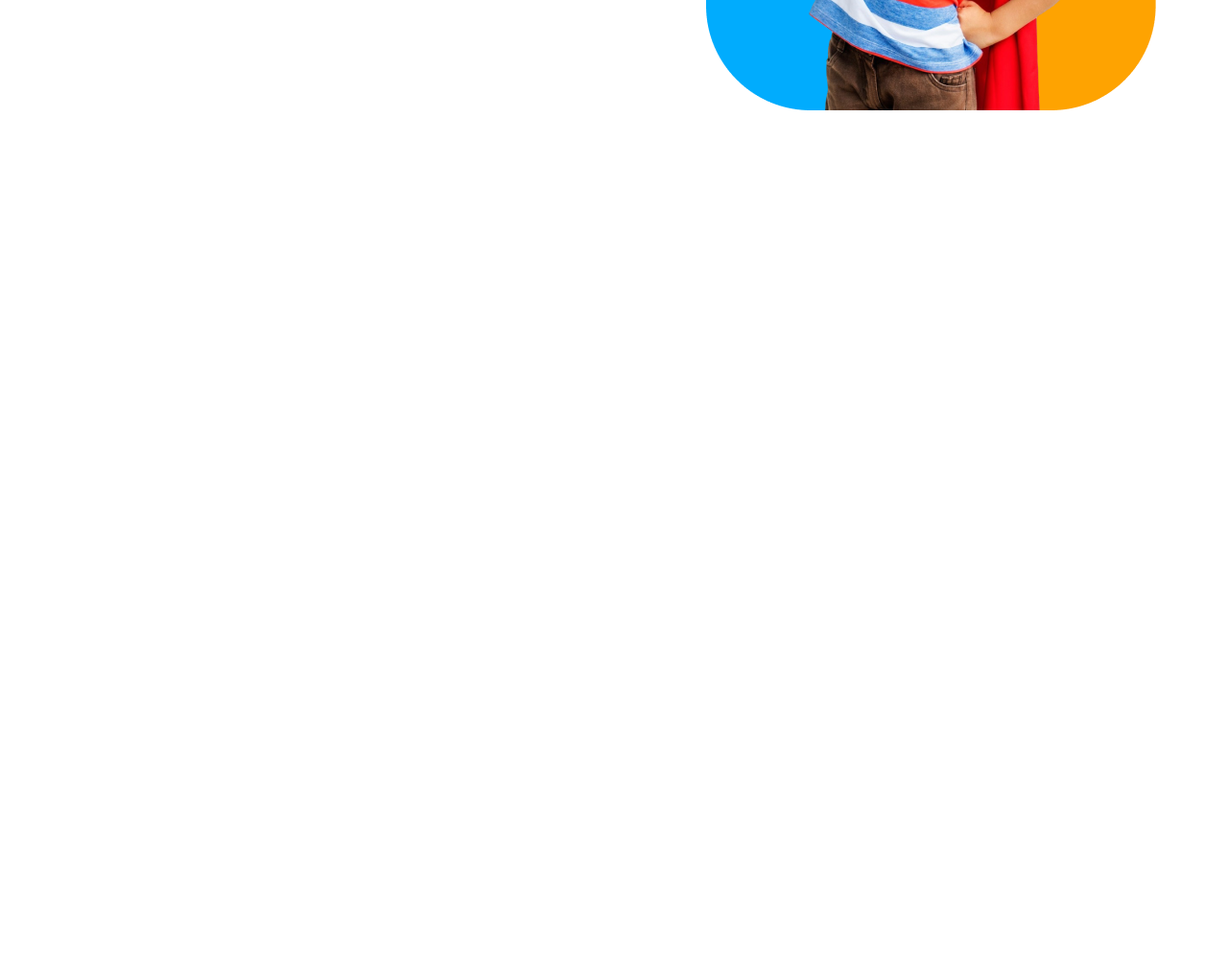
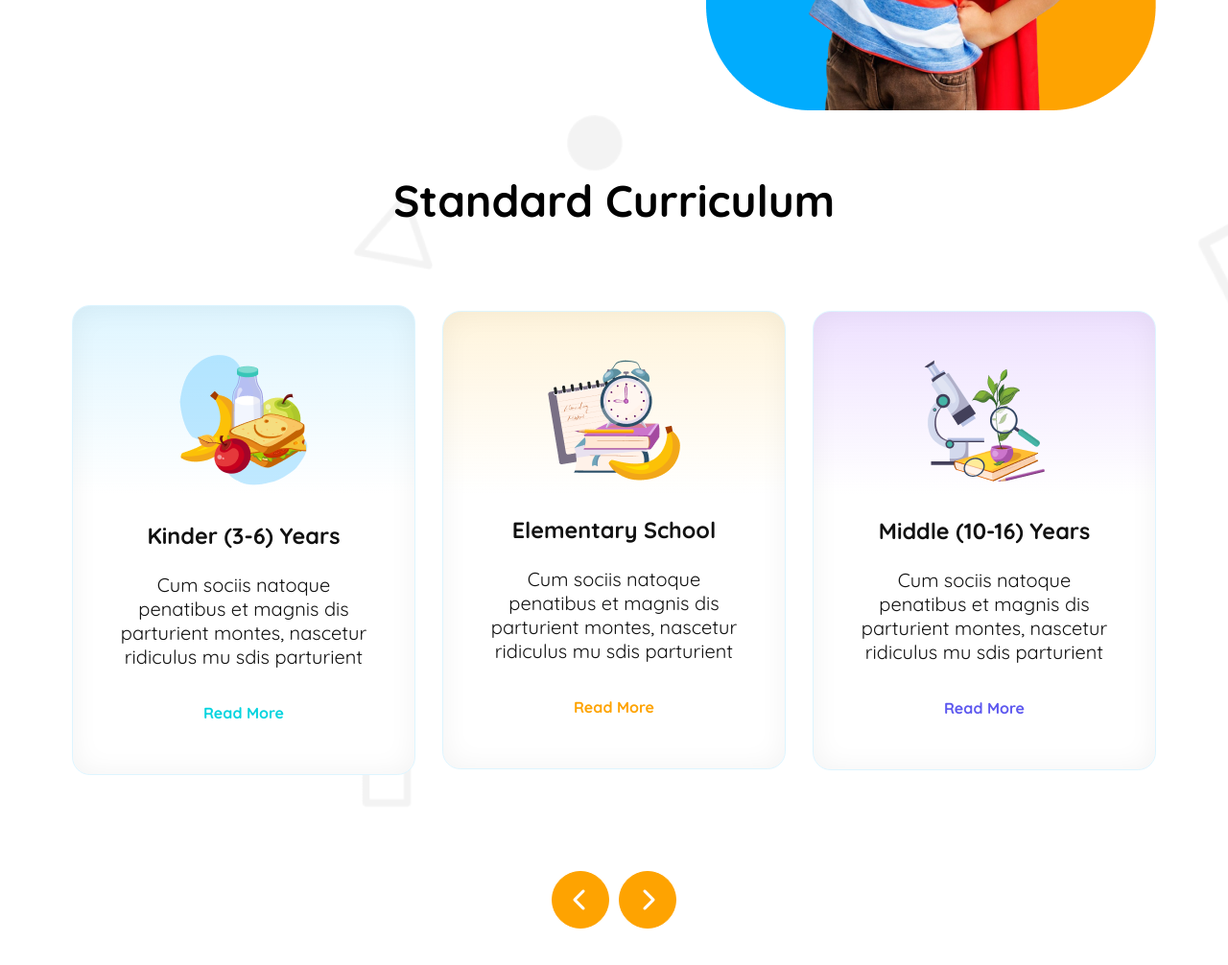
Before and after one commit to wpdevexpert/kids-school, a plain HTML site: page index.html in a window 1280 px wide. Shown: the part 562-1568 px from the top of the page at 96% size. Before the commit the page ends 800 px from the top, so only its background shows below. Drawn offline with Linux system fonts and the light colour scheme.

Commit message:
Curriculum Added

```diff
--- a/css/responsive.css
+++ b/css/responsive.css
@@ -1,11 +1,11 @@
 /* Small devices */
 @media screen and (max-width: 576px) {
     .hide-on-mobile {
-        display: none;
+        display: none !important;
     }
 
     .hide-on-pc {
-        display: block;
+        display: block !important;
     }
 
     .hero-area .flex {
@@ -18,6 +18,10 @@
 
     h1 {
         font-size: 32px;
+    }
+
+    h2 {
+        font-size: 26px;
     }
 
     p {
@@ -45,6 +49,17 @@
     .hero-content {
         text-align: center;
     }
+
+    /*Curriculum*/
+    .curriculum {
+        padding: 40px 0;
+    }
+
+    .curriculum-cards {
+        padding: 20px 0;
+        flex-direction: column;
+        gap: 20px;
+    }
 }
 
 /* Tablet devices */
--- a/css/style.css
+++ b/css/style.css
@@ -26,6 +26,14 @@ Author: Milon
     color: var(--sky-blue);
 }
 
+.aqua-blue {
+    color: var(--aqua-blue);
+}
+
+.purple {
+    color: var(--purple);
+}
+
 body {
     color: var(--black);
     font-family: Quicksand;
@@ -33,6 +41,14 @@ body {
     font-style: normal;
     font-weight: 400;
     line-height: normal;
+}
+
+h2 {
+    color: #000;
+    font-size: 46px;
+    font-style: normal;
+    font-weight: 700;
+    line-height: 58px;
 }
 
 a {
@@ -82,7 +98,7 @@ button {
 }
 
 .hide-on-pc {
-    display: none;
+    display: none !important;
 }
 
 /*Header Navigation*/
@@ -166,3 +182,82 @@ nav .contact:hover {
     background-color: transparent;
     color: var(--black);
 }
+
+/*Curriculum Section*/
+.curriculum {
+    padding: 60px 0;
+    text-align: center;
+    background-image: url('../images/bg.png');
+    background-repeat: no-repeat;
+    background-size: cover;
+}
+
+.curriculum-cards {
+    padding: 80px 0;
+    gap: 28px;
+}
+
+.curriculum-cards .card-item {
+    padding: 50px 40px;
+    background: #FFF;
+    box-shadow: 0px 0px 28.296px 0.943px rgba(0, 0, 0, 0.05) inset;
+    border-radius: 18.864px;
+    border: 0.943px solid #DEF5FF;
+}
+
+.curriculum-cards .kinder {
+    background: linear-gradient(180deg, #DEF5FF 0%, rgba(255, 255, 255, 0.00) 40%), #FFF;
+}
+
+.curriculum-cards .elementary {
+    background: linear-gradient(180deg, #FFF4DC 0%, rgba(255, 255, 255, 0.00) 40%), #FFF;
+}
+
+.curriculum-cards .middle {
+    background: linear-gradient(180deg, #EEE1FF 0%, rgba(255, 255, 255, 0.00) 40%), #FFF;
+}
+
+.curriculum-cards .card-item img {
+    margin-bottom: 32px;
+}
+
+.curriculum-cards .card-item h3 {
+    margin-bottom: 24px;
+}
+
+.curriculum-cards .card-item p {
+    margin-bottom: 32px;
+}
+
+.curriculum-cards .card-item a {
+    font-size: 16px;
+    font-weight: 700;
+    line-height: 28.296px;
+}
+
+.curriculum .pagination {
+    padding: 20px 0;
+    display: flex;
+    justify-content: center;
+    gap: 10px;
+}
+
+.curriculum .pagination button {
+    width: 60px;
+    height: 60px;
+    background-color: var(--orange);
+    color: white;
+    border: 1px solid var(--orange);
+    border-radius: 50%;
+}
+
+.curriculum .pagination button:hover {
+    background-color: transparent;
+    color: var(--orange);
+}
+
+.curriculum .pagination button i {
+    font-size: 24px;
+    font-weight: 900;
+    line-height: 24px;
+}
--- a/index.html
+++ b/index.html
@@ -52,7 +52,41 @@
         </section>
     </header>
     <main>
-
+        <section class="curriculum">
+            <div class="container">
+                <h2>Standard Curriculum</h2>
+                <div class="curriculum-cards flex justify-between align-center">
+                    <div class="card-item kinder">
+                        <img src="images/kinder.png" alt="">
+                        <h3>Kinder (3-6) Years</h3>
+                        <p>Cum sociis natoque penatibus et magnis
+                            dis parturient montes, nascetur ridiculus
+                            mu sdis parturient</p>
+                        <a class="aqua-blue" href="#">Read More</a>
+                    </div>
+                    <div class="card-item elementary">
+                        <img src="images/elementary.png" alt="">
+                        <h3>Elementary School</h3>
+                        <p>Cum sociis natoque penatibus et magnis
+                            dis parturient montes, nascetur ridiculus
+                            mu sdis parturient</p>
+                        <a class="orange" href="#">Read More</a>
+                    </div>
+                    <div class="card-item middle">
+                        <img src="images/middle.png" alt="">
+                        <h3>Middle (10-16) Years</h3>
+                        <p>Cum sociis natoque penatibus et magnis
+                            dis parturient montes, nascetur ridiculus
+                            mu sdis parturient</p>
+                        <a class="purple" href="#">Read More</a>
+                    </div>
+                </div>
+                <div class="pagination hide-on-mobile">
+                    <button><i class="fa-solid fa-chevron-left"></i></button>
+                    <button><i class="fa-solid fa-chevron-right"></i></button>
+                </div>
+            </div>
+        </section>
     </main>
     <footer>
 
```
